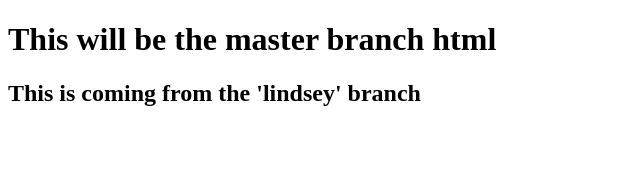
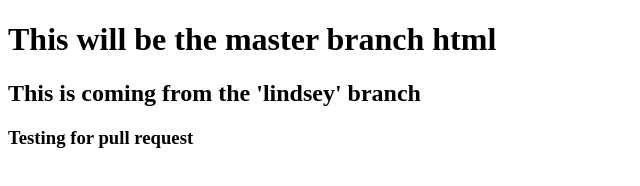
Before and after one commit to lindsbow102/testing, a plain HTML site: page index.html in a window 1280 px wide. Shown: the whole page, without its empty margins (0-640 px from the left). Drawn offline with Linux system fonts and the light colour scheme.

Commit message:
pull request test

```diff
--- a/index.html
+++ b/index.html
@@ -9,5 +9,6 @@
 <body>
     <h1>This will be the master branch html</h1>
     <h2>This is coming from the 'lindsey' branch</h2>
+    <h3>Testing for pull request</h3>
 </body>
 </html>
```
